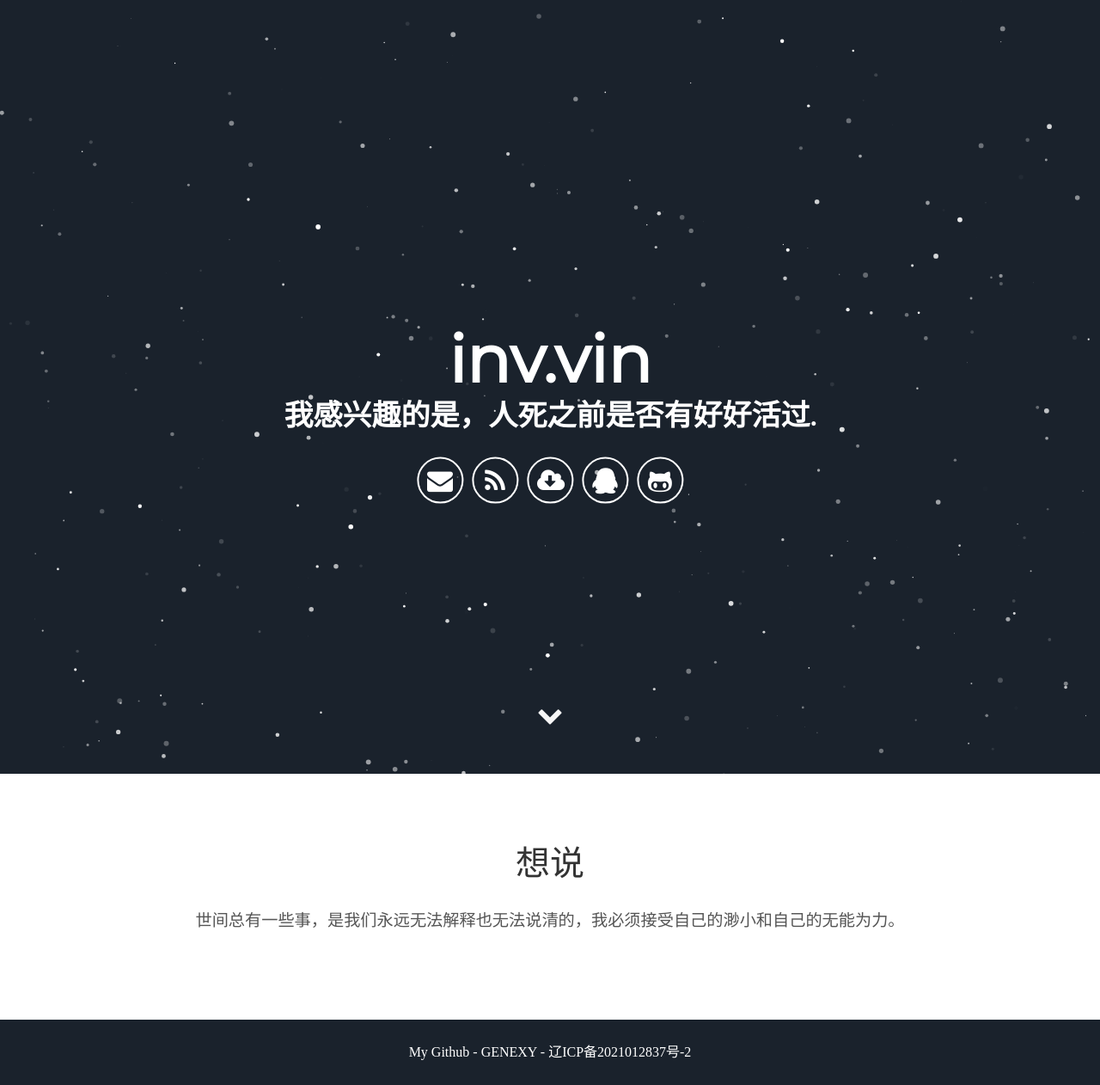
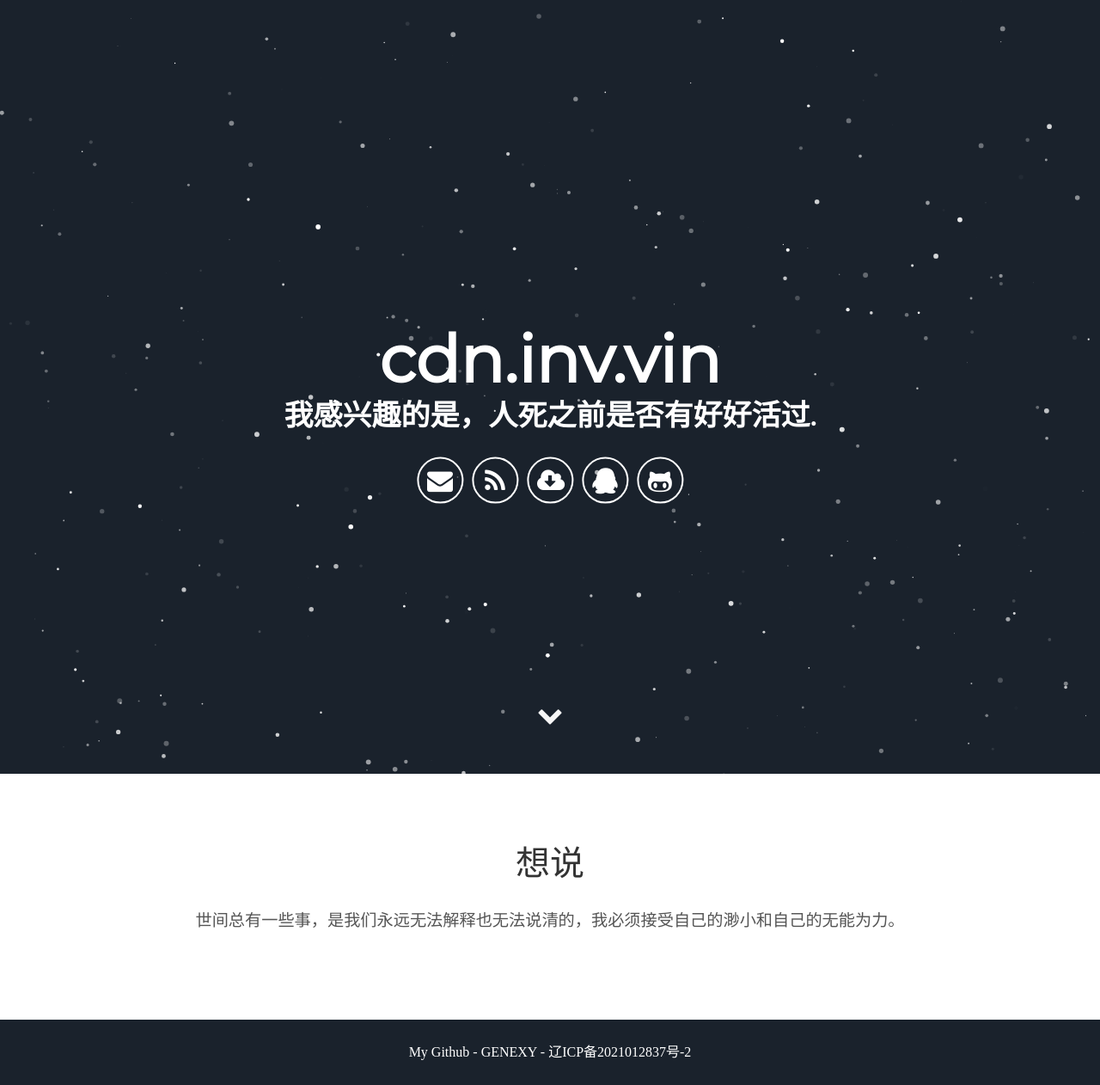
Before and after one commit to GENE-XY/GENE, a Jekyll site: the page built from index.html, in a window 1280 px wide. Shown: the whole page at 86% size. Built offline with Jekyll 4.4.1, drawn with Linux system fonts in a browser that asks for light colours; some web fonts are replaced.

Commit message:
Update _config.yml

```diff
--- a/_config.yml
+++ b/_config.yml
@@ -5,7 +5,7 @@ description: GENEXY 介绍
 # url: "https://www.inv.vin" # the base hostname & protocol for your site e.g. http://willianjusten.com.br
 
 # User settings
-username: inv.vin
+username: cdn.inv.vin
 user_description: 世间总有一些事，是我们永远无法解释也无法说清的，我必须接受自己的渺小和自己的无能为力。
 user_title: 我感兴趣的是，人死之前是否有好好活过.
 email: Genexy@126.com
```
